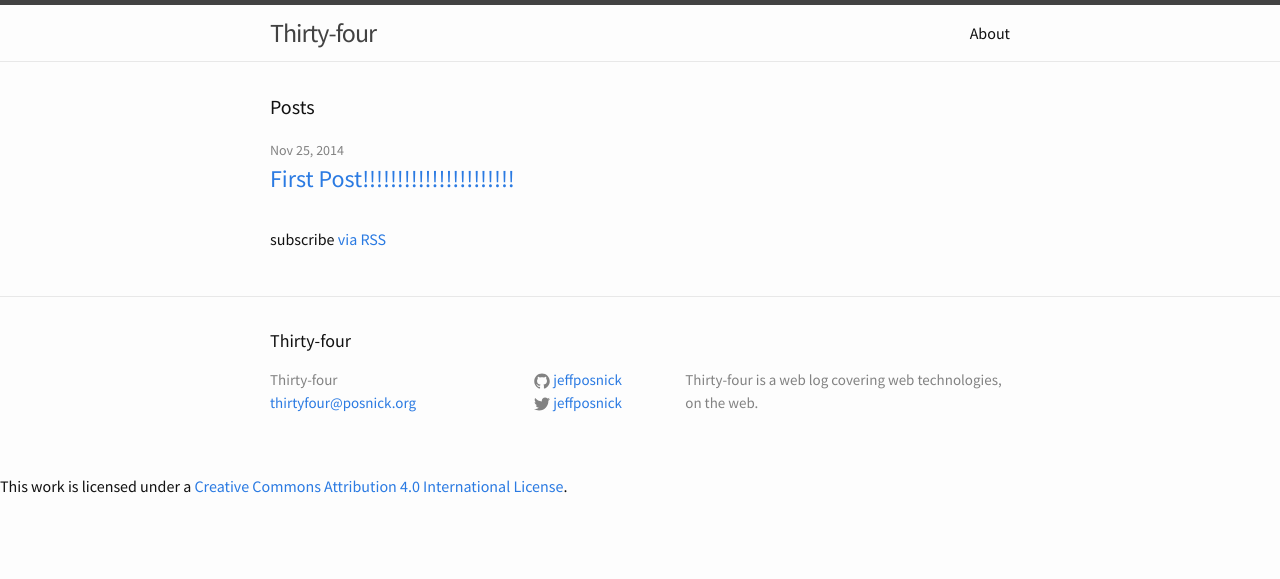
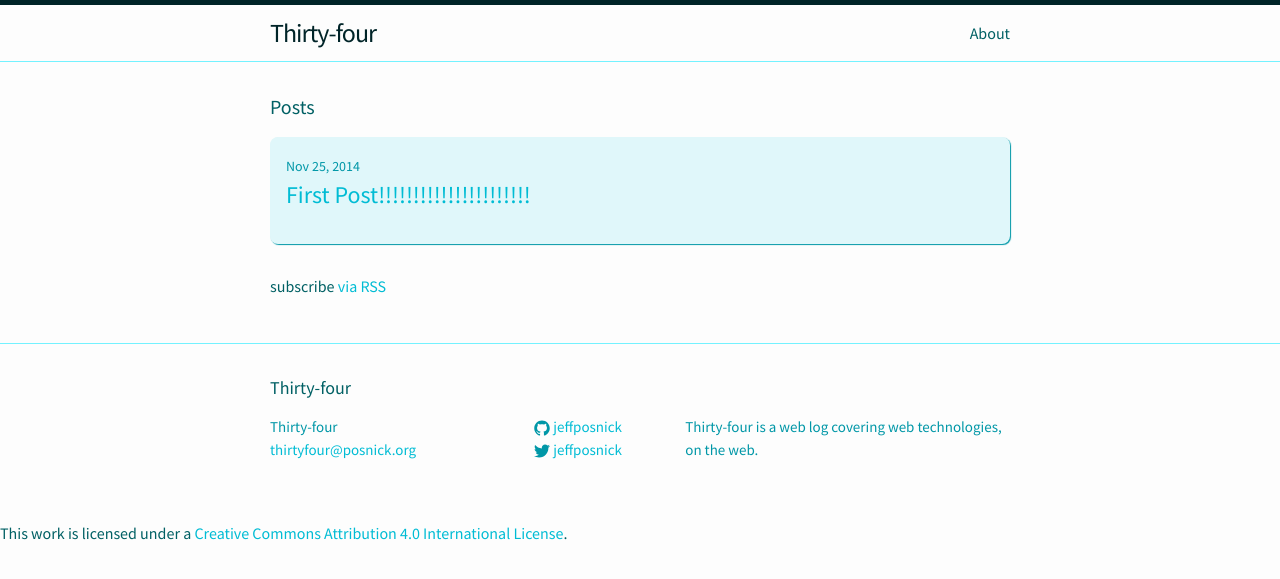
Before and after one commit to jeffposnick/thirtyfour, a Jekyll site: the page built from index.html, in a window 1280 px wide. Shown: the top 579 px of the page. Built offline with Jekyll 4.4.1, drawn with Linux system fonts in a browser that asks for light colours.

Commit message:
Colors/post layout

```diff
--- a/_sass/_base.scss
+++ b/_sass/_base.scss
@@ -131,7 +131,7 @@ code {
     font-size: 15px;
     border: 1px solid $grey-color-light;
     border-radius: 3px;
-    background-color: #eef;
+    background-color: #B2EBF2;
 }
 
 code {
--- a/_sass/_layout.scss
+++ b/_sass/_layout.scss
@@ -175,6 +175,10 @@
 
     > li {
         margin-bottom: $spacing-unit;
+        background-color: #E0F7FA;
+        padding: 1em;
+        border-radius: 0.5em;
+        box-shadow: 1px 1px 1px #0097A7;
     }
 }
 
--- a/css/main.scss
+++ b/css/main.scss
@@ -13,11 +13,11 @@ $base-line-height: 1.5;
 
 $spacing-unit:     30px;
 
-$text-color:       #111;
+$text-color:       #006064;
 $background-color: #fdfdfd;
-$brand-color:      #2a7ae2;
+$brand-color:      #00bcd4;
 
-$grey-color:       #828282;
+$grey-color:       #0097a7;
 $grey-color-light: lighten($grey-color, 40%);
 $grey-color-dark:  darken($grey-color, 25%);
 
```
